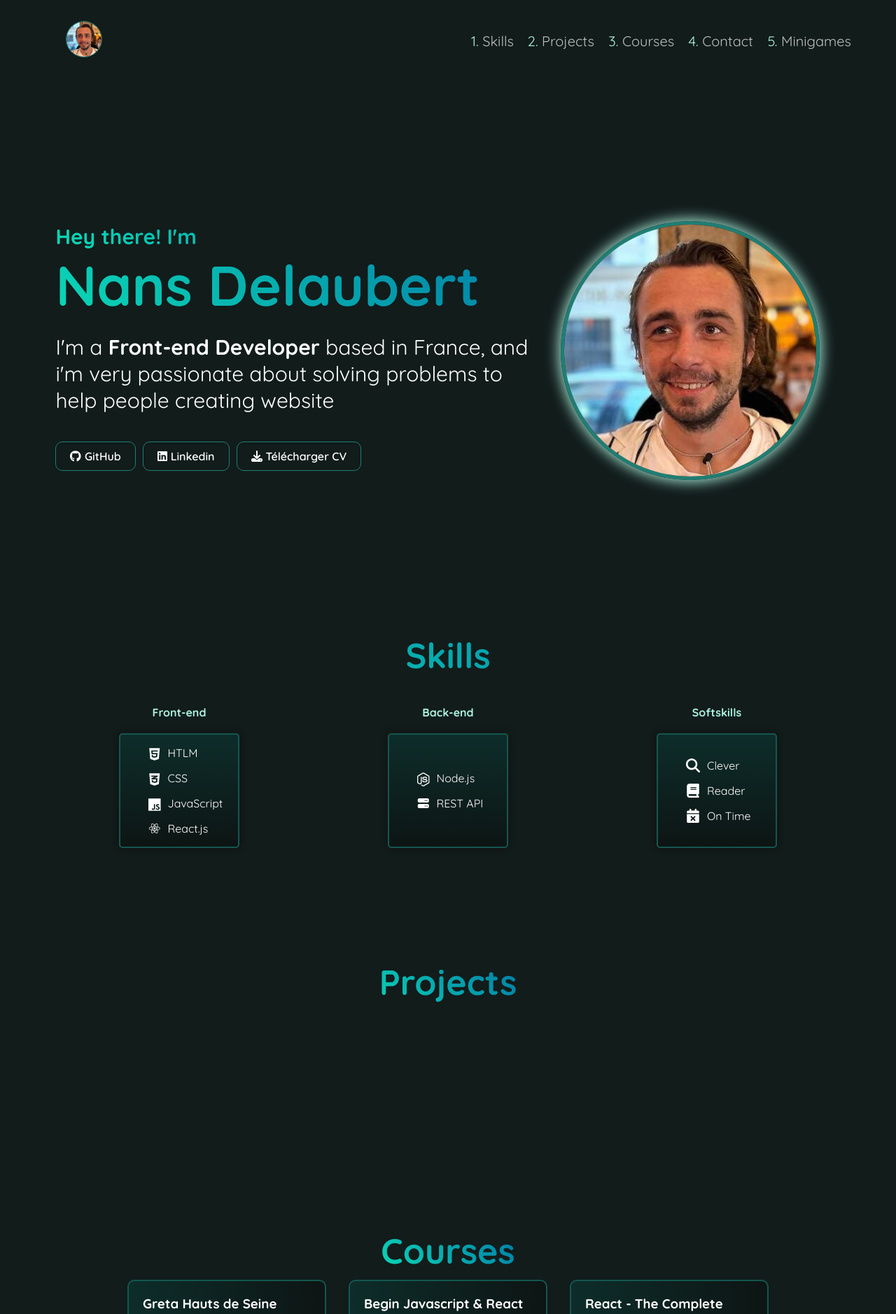
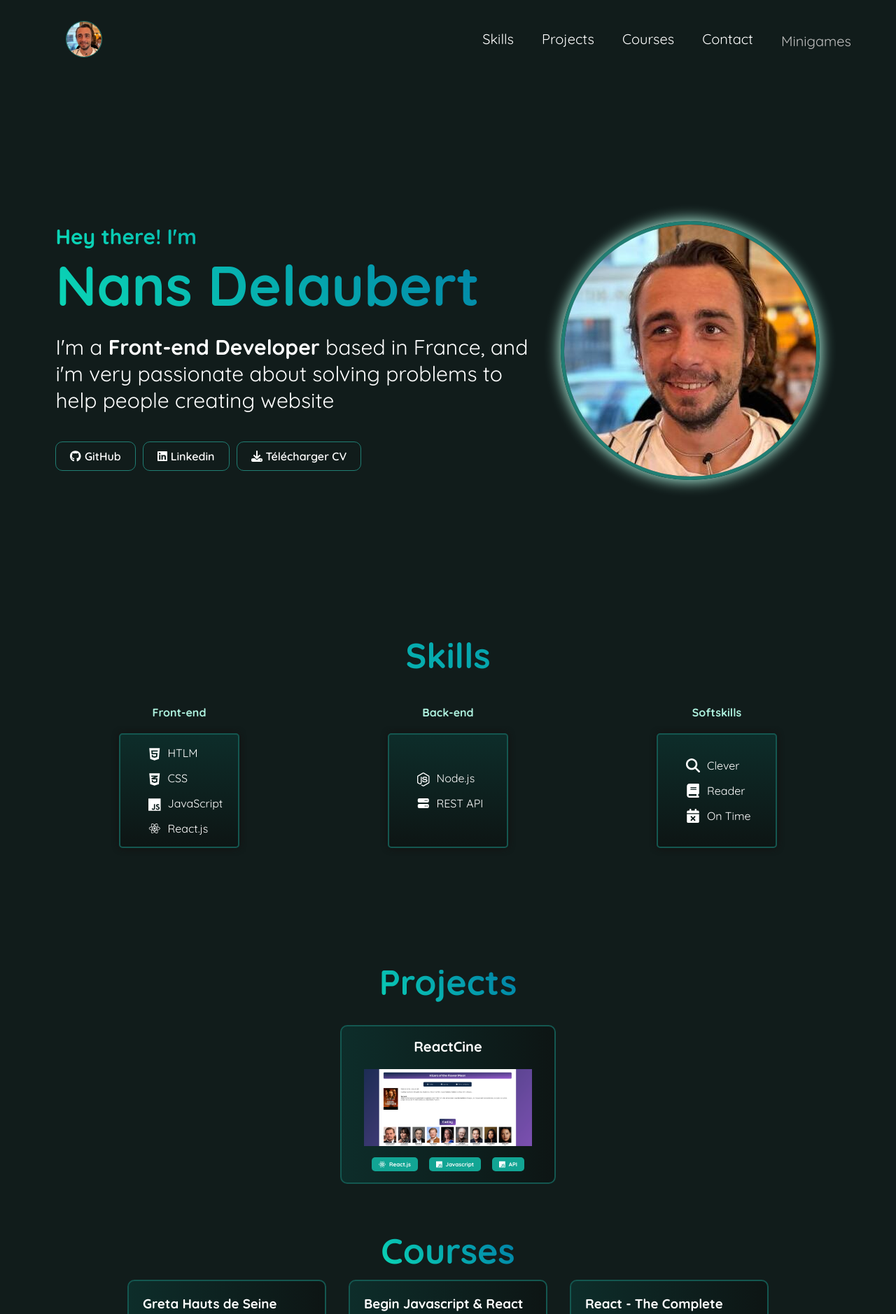
Before and after one commit to Nans-D/my_portfolio_1, a React (Create React App) app: page / in a window 1280 px wide. Shown: the top 1878 px of the page at 70% size. Built offline with nearby package versions, Linux system fonts and the light colour scheme.

Commit message:
adding allocine card project, adding text decoration navigation

```diff
--- a/src/components/Header/Header.css
+++ b/src/components/Header/Header.css
@@ -26,17 +26,36 @@
 
 .navigation {
   display: flex;
+  align-items: center;
   justify-content: space-between;
   width: 100%;
   font-size: 20px;
 }
 
-.navigation-ul {
+.links {
   display: flex;
   gap: 40px;
-  list-style-type: decimal;
+  list-style-type: none;
   color: white;
   align-items: center;
+}
+
+.links-header {
+  text-decoration: none;
+  display: inline-block;
+  text-decoration: none;
+  color: white;
+}
+.links-header::after {
+  content: "";
+  display: flex;
+  width: 0; /* Hide border initially */
+  height: 1px;
+  background: white;
+  transition: width 0.3s ease;
+}
+.links-header:hover::after {
+  width: 100%; /* Show border on hover */
 }
 
 a {
--- a/src/components/Header/Header.js
+++ b/src/components/Header/Header.js
@@ -40,19 +40,31 @@ function Header() {
             <FontAwesomeIcon icon={faBars} />
           </button>
           <div className="burger-links"></div>
-          <ul className="navigation-ul">
+          <ul className="links">
             <li>
-              <a href="#skill" onClick={() => handleAnchorClick("skill")}>
+              <a
+                className="links-header"
+                href="#skill"
+                onClick={() => handleAnchorClick("skill")}
+              >
                 Skills
               </a>
             </li>
             <li>
-              <a href="#projects" onClick={() => handleAnchorClick("projects")}>
+              <a
+                className="links-header"
+                href="#projects"
+                onClick={() => handleAnchorClick("projects")}
+              >
                 Projects
               </a>
             </li>
             <li>
-              <a href="#courses" onClick={() => handleAnchorClick("courses")}>
+              <a
+                className="links-header"
+                href="#courses"
+                onClick={() => handleAnchorClick("courses")}
+              >
                 Courses
               </a>
             </li>
@@ -66,7 +78,11 @@ function Header() {
             </li> */}
             <li>
               {/* <Link to="/contact">Contact</Link> */}
-              <a href="/contact" onClick={() => handleAnchorClick("contact")}>
+              <a
+                className="links-header"
+                href="/contact"
+                onClick={() => handleAnchorClick("contact")}
+              >
                 Contact
               </a>
             </li>
--- a/src/components/Projects-folder/Projects.css
+++ b/src/components/Projects-folder/Projects.css
@@ -14,6 +14,69 @@
   background-image: linear-gradient(45deg, #0bd8b6, #007aa6);
   background-clip: text;
   -webkit-text-fill-color: transparent;
+}
+
+.projects-card {
+  text-align: center;
+  color: white;
+  border: 2px solid #145750;
+  padding: 1em 2em;
+  margin: 0 1em;
+  border-radius: 10px;
+  background: linear-gradient(90deg, #0d2d2a, #0d1514);
+  width: 15em;
+  display: flex;
+  flex-direction: column;
+  position: relative;
+}
+
+.projects-card-backCard {
+  border-radius: 10px;
+  background-color: rgba(255, 255, 255, 0.8);
+  position: absolute;
+  top: 0;
+  left: 0;
+  width: 100%;
+  height: 100%;
+}
+
+.projects-card-backCard-title-container {
+  display: inline-flex;
+  justify-content: center;
+  height: 100%;
+  align-items: center;
+}
+
+.projects-card-backCard-title {
+  background: linear-gradient(90deg, #0d2d2a, #0d1514);
+  padding: 1em 2em;
+  border-radius: 10px;
+  border: 5px solid #145750;
+  color: white;
+}
+
+.projects-card-title {
+  font-weight: bold;
+  padding: 0 0 1em 0;
+  font-size: 20px;
+}
+
+.languages-projects-container {
+  display: flex;
+  gap: 1em;
+  justify-content: center;
+  padding: 1em 0 0 0;
+}
+
+.language-projects-container {
+  font-size: 8px;
+  font-weight: bold;
+  display: flex;
+  align-items: center;
+  background-color: #12a594;
+  padding: 5px 10px;
+  align-self: flex-start;
+  border-radius: 5px;
 }
 
 .load-wrapp {
--- a/src/components/Projects-folder/Projects.js
+++ b/src/components/Projects-folder/Projects.js
@@ -1,5 +1,9 @@
 import { useState } from "react";
 import "./Projects.css";
+import projectAlloCine from "../../images/Capture d’écran 2023-12-08 à 22.19.33.png";
+import { FontAwesomeIcon } from "@fortawesome/react-fontawesome";
+import { faReact } from "@fortawesome/free-brands-svg-icons";
+import { faJs } from "@fortawesome/free-brands-svg-icons";
 
 function Projects() {
   const [backCard, setBackCard] = useState(false);
@@ -19,7 +23,31 @@ function Projects() {
             }}
             className="projects-card"
           >
-            <img src="" alt="" />
+            {!backCard ? null : (
+              <div className="projects-card-backCard">
+                <a className="projects-card-backCard-title-container" href="">
+                  <div className="projects-card-backCard-title">
+                    Check Website
+                  </div>
+                </a>
+              </div>
+            )}
+            <div className="projects-card-title">ReactCine</div>
+            <img src={projectAlloCine} alt="" />
+            <div className="languages-projects-container">
+              <div className="language-projects-container">
+                <FontAwesomeIcon className="fa-react-icon" icon={faReact} />
+                <p>React.js</p>
+              </div>
+              <div className="language-projects-container">
+                <FontAwesomeIcon className="fa-js-icon" icon={faJs} />
+                <p>Javascript</p>
+              </div>
+              <div className="language-projects-container">
+                <FontAwesomeIcon className="fa-js-icon" icon={faJs} />
+                <p>API</p>
+              </div>
+            </div>
           </div>
         </div>
         {/* <div class="load-wrapp">
```
Also changed, not shown: src/images/Capture d’écran 2023-12-08 à 22.19.33.png (added).
